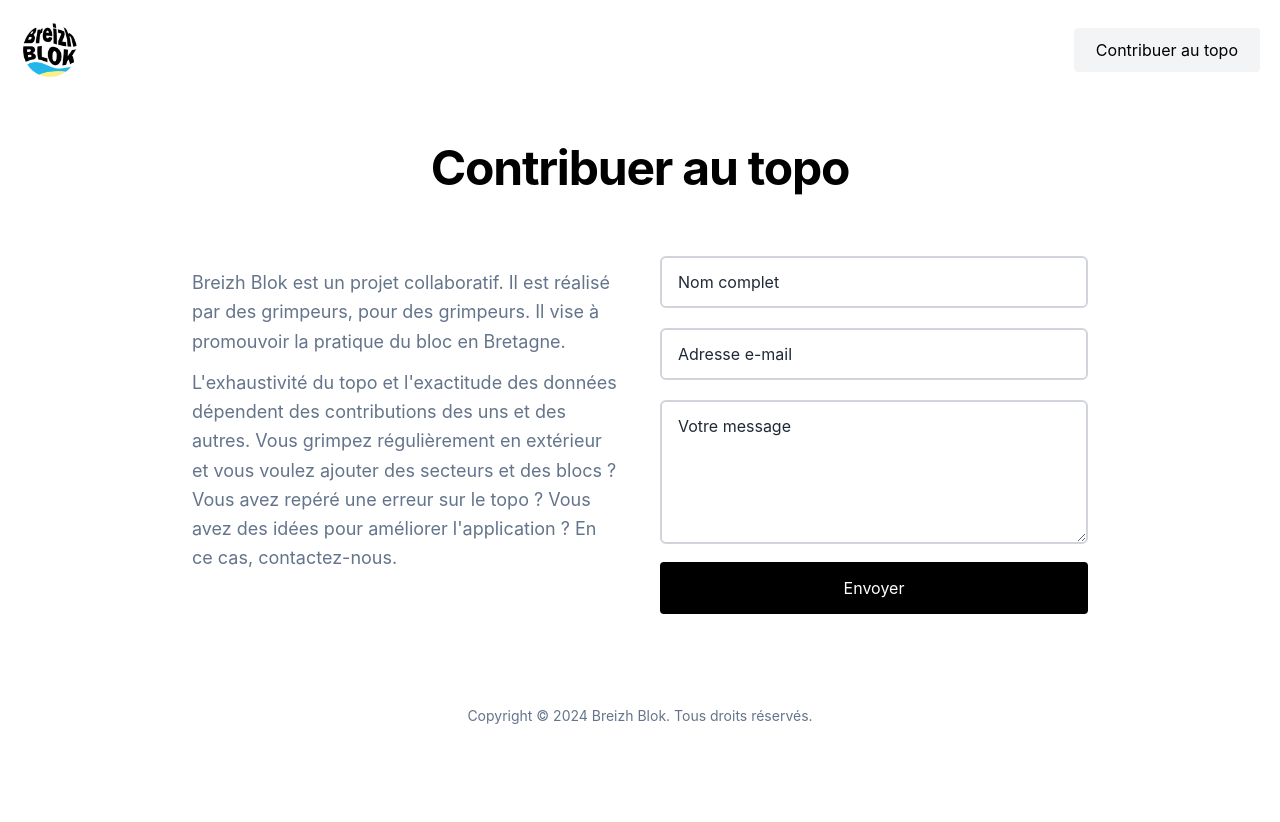
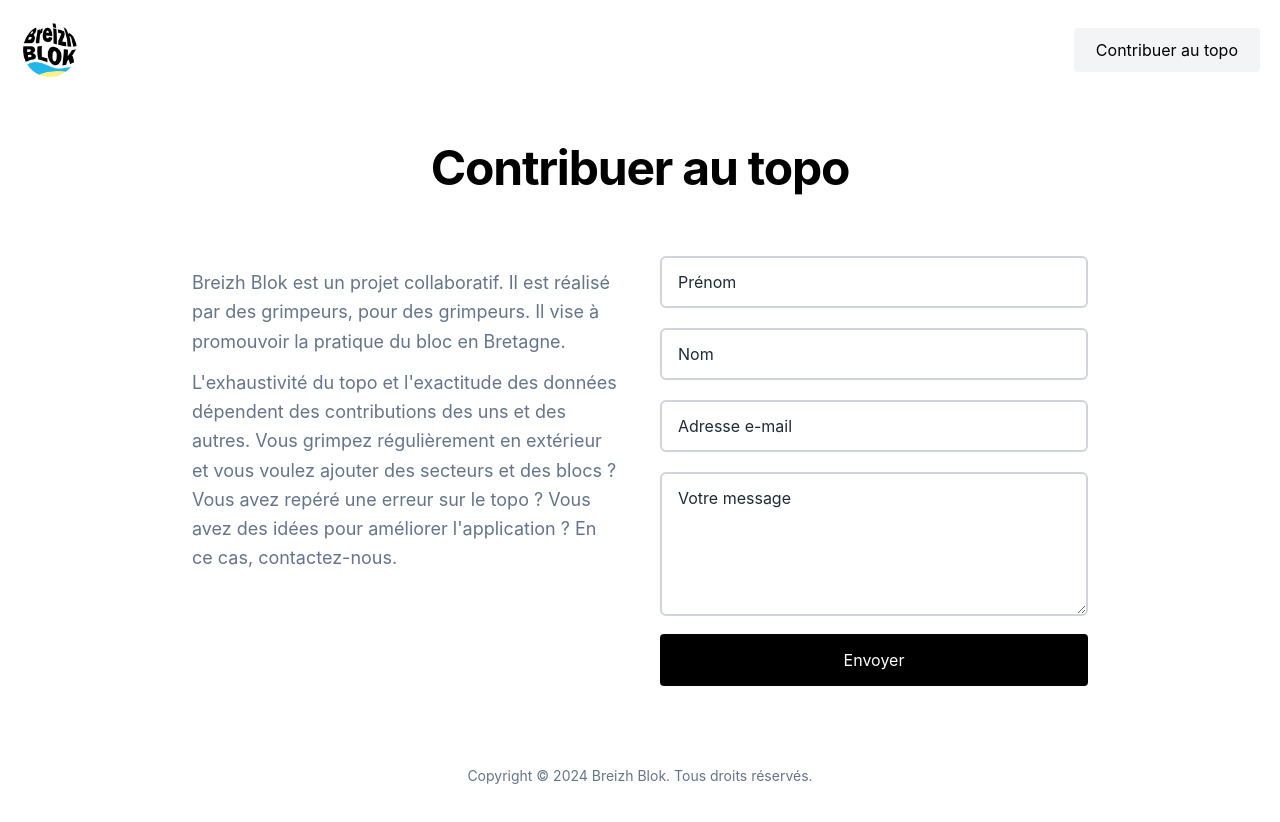
Before and after one commit to jeremyriverain/breizh-blok-landing-page, a Nuxt app: page /contribute in a window 1280 px wide. Shown: the top 822 px of the page. Built offline with nearby package versions, Linux system fonts and the light colour scheme.

Commit message:
✨ add contact form

```diff
--- a/components/landing/Contactform.vue
+++ b/components/landing/Contactform.vue
@@ -1,134 +1,157 @@
-<script setup>
-onMounted(() => {
-  const form = document.getElementById("form");
-  const result = document.getElementById("result");
+<script setup lang="ts">
+import { useForm } from "vee-validate";
+import { object, string, type Asserts } from "yup";
+import nprogress from "nprogress";
 
-  form.addEventListener("submit", function (e) {
-    e.preventDefault();
-    form.classList.add("was-validated");
-    if (!form.checkValidity()) {
-      form.querySelectorAll(":invalid")[0].focus();
-      return;
-    }
-    const formData = new FormData(form);
-    const object = Object.fromEntries(formData);
-    const json = JSON.stringify(object);
+const validationSchema = object({
+  firstName: string().required(),
+  name: string().required(),
+  email: string().required().email(),
+  message: string().required(),
+});
 
-    result.innerHTML = "Sending...";
+interface ContactForm extends Asserts<typeof validationSchema> {}
 
-    fetch("https://api.web3forms.com/submit", {
+const { defineField, errors, handleSubmit } = useForm({
+  validationSchema,
+});
+
+let submittedStatus: Ref<"error" | "success" | null> = ref(null);
+
+const [firstName, firstNameAttrs] = defineField("firstName");
+
+const [name, nameAttrs] = defineField("name");
+
+const [email, emailAttrs] = defineField("email");
+
+const [message, messageAttrs] = defineField("message");
+
+function encode(data: ContactForm) {
+  return Object.keys(data)
+    .map(
+      (key) =>
+        `${encodeURIComponent(key)}=${encodeURIComponent(
+          data[key as keyof ContactForm]
+        )}`
+    )
+    .join("&");
+}
+
+const onSubmit = handleSubmit(async (values, { resetForm }) => {
+  submittedStatus.value = null;
+  nprogress.start();
+
+  try {
+    const response = await $fetch("/contribute/", {
       method: "POST",
+      body: encode(values as ContactForm),
       headers: {
-        "Content-Type": "application/json",
-        Accept: "application/json",
+        "Content-Type": "application/x-www-form-urlencoded",
       },
-      body: json,
-    })
-      .then(async (response) => {
-        let json = await response.json();
-        if (response.status == 200) {
-          result.classList.add("text-green-500");
-          result.innerHTML = json.message;
-        } else {
-          console.log(response);
-          result.classList.add("text-red-500");
-          result.innerHTML = json.message;
-        }
-      })
-      .catch((error) => {
-        console.log(error);
-        result.innerHTML = "Something went wrong!";
-      })
-      .then(function () {
-        form.reset();
-        form.classList.remove("was-validated");
-        setTimeout(() => {
-          result.style.display = "none";
-        }, 5000);
-      });
-  });
+    });
+    submittedStatus.value = "success";
+    resetForm();
+
+    window.scrollTo(0, 0);
+    console.log("response", response);
+  } catch (error) {
+    console.log(error);
+    submittedStatus.value = "error";
+  } finally {
+    nprogress.done();
+  }
 });
 </script>
 
 <template>
-  <!-- To make this contact form work, create your free access key from https://web3forms.com/
-     Then you will get all form submissions in your email inbox. -->
+  <div
+    class="mb-5 bg-red-100 border border-red-400 text-red-700 px-4 py-3 rounded relative"
+    role="alert"
+    v-if="submittedStatus === 'error'"
+  >
+    <span class="block sm:inline"
+      >Une erreur est survenue. Essayez à nouveau.</span
+    >
+  </div>
+
+  <div
+    class="mb-5 bg-green-100 border border-green-400 text-green-900 px-4 py-3 rounded relative"
+    role="alert"
+    v-if="submittedStatus === 'success'"
+  >
+    <span class="block sm:inline">Votre message a été envoyé.</span>
+  </div>
+
   <form
-    action="https://api.web3forms.com/submit"
-    method="POST"
-    id="form"
-    class="needs-validation"
+    id="contact-form"
     novalidate
+    name="contact"
+    data-netlify="true"
+    data-netlify-honeypot="bot-field"
+    @submit.prevent="onSubmit"
+    v-show="submittedStatus !== 'success'"
   >
-    <input type="hidden" name="access_key" value="YOUR_ACCESS_KEY_HERE" />
-    <!-- Create your free access key from https://web3forms.com/ -->
-    <input
-      type="checkbox"
-      class="hidden"
-      style="display: none"
-      name="botcheck"
-    />
+    <input type="hidden" name="form-name" value="contact" />
+
     <div class="mb-5">
+      <label for="first_name" class="sr-only">Prénom</label>
       <input
+        v-model="firstName"
+        v-bind="firstNameAttrs"
+        id="first_name"
         type="text"
-        placeholder="Nom complet"
-        required
+        placeholder="Prénom"
+        class="w-full px-4 py-3 border-2 placeholder:text-gray-800 rounded-md outline-none focus:ring-4 border-gray-300 focus:border-gray-600 ring-gray-100"
+        name="first name"
+      />
+      <div v-if="errors.firstName" class="text-red-400 text-sm mt-1">
+        Prénom obligatoire.
+      </div>
+    </div>
+    <div class="mb-5">
+      <label for="name" class="sr-only">Nom</label>
+      <input
+        v-model="name"
+        v-bind="nameAttrs"
+        type="text"
+        placeholder="Nom"
         class="w-full px-4 py-3 border-2 placeholder:text-gray-800 rounded-md outline-none focus:ring-4 border-gray-300 focus:border-gray-600 ring-gray-100"
         name="name"
       />
-      <div class="empty-feedback invalid-feedback text-red-400 text-sm mt-1">
-        Please provide your full name.
+      <div v-if="errors.name" class="text-red-400 text-sm mt-1">
+        Nom obligatoire.
       </div>
     </div>
     <div class="mb-5">
       <label for="email_address" class="sr-only">Adresse e-mail</label
       ><input
+        v-model="email"
+        v-bind="emailAttrs"
         id="email_address"
         type="email"
         placeholder="Adresse e-mail"
         name="email"
-        required
         class="w-full px-4 py-3 border-2 placeholder:text-gray-800 rounded-md outline-none focus:ring-4 border-gray-300 focus:border-gray-600 ring-gray-100"
       />
-      <div class="empty-feedback text-red-400 text-sm mt-1">
-        Please provide your email address.
-      </div>
-      <div class="invalid-feedback text-red-400 text-sm mt-1">
-        Please provide a valid email address.
+      <div v-if="errors.email" class="text-red-400 text-sm mt-1">
+        Veuillez renseigner un email valide.
       </div>
     </div>
     <div class="mb-3">
+      <label for="message" class="sr-only">Message</label>
       <textarea
+        v-model="message"
+        v-bind="messageAttrs"
+        id="message"
         name="message"
         required
         placeholder="Votre message"
         class="w-full px-4 py-3 border-2 placeholder:text-gray-800 rounded-md outline-none h-36 focus:ring-4 border-gray-300 focus:border-gray-600 ring-gray-100"
       ></textarea>
-      <div class="empty-feedback invalid-feedback text-red-400 text-sm mt-1">
-        Please enter your message.
+      <div v-if="errors.message" class="text-red-400 text-sm mt-1">
+        Message obligatoire.
       </div>
     </div>
     <LandingButton type="submit" size="lg" block>Envoyer</LandingButton>
-    <div id="result" class="mt-3 text-center"></div>
   </form>
 </template>
-
-<style>
-.invalid-feedback,
-.empty-feedback {
-  display: none;
-}
-
-.was-validated :placeholder-shown:invalid ~ .empty-feedback {
-  display: block;
-}
-
-.was-validated :not(:placeholder-shown):invalid ~ .invalid-feedback {
-  display: block;
-}
-
-.is-invalid,
-.was-validated :invalid {
-  border-color: #dc3545;
-}
-</style>
--- a/nuxt.config.ts
+++ b/nuxt.config.ts
@@ -1,7 +1,7 @@
 // https://nuxt.com/docs/api/configuration/nuxt-config
 export default defineNuxtConfig({
   devtools: { enabled: true },
-  css: ["~/assets/css/main.css"],
+  css: ["~/assets/css/main.css", "nprogress/nprogress.css"],
   postcss: {
     plugins: {
       tailwindcss: {},
--- a/package.json
+++ b/package.json
@@ -14,15 +14,19 @@
   "devDependencies": {
     "@nuxt/devtools": "^1.0.6",
     "@tailwindcss/typography": "^0.5.10",
+    "@types/nprogress": "^0.2.3",
     "@unlighthouse/cli": "^0.10.4",
     "autoprefixer": "^10.4.16",
     "nuxt": "^3.9.0",
     "nuxt-icon": "^0.6.8",
+    "nprogress": "^0.2.0",
     "postcss": "^8.4.32",
     "start-server-and-test": "^2.0.3",
     "tailwindcss": "^3.4.0",
     "unlighthouse": "^0.10.4",
+    "vee-validate": "^4.12.4",
     "vue": "^3.4.3",
-    "vue-router": "^4.2.5"
+    "vue-router": "^4.2.5",
+    "yup": "^1.3.3"
   }
 }
```
Also changed, not shown: 1 other file (tests, documents, lock files or other folders).
